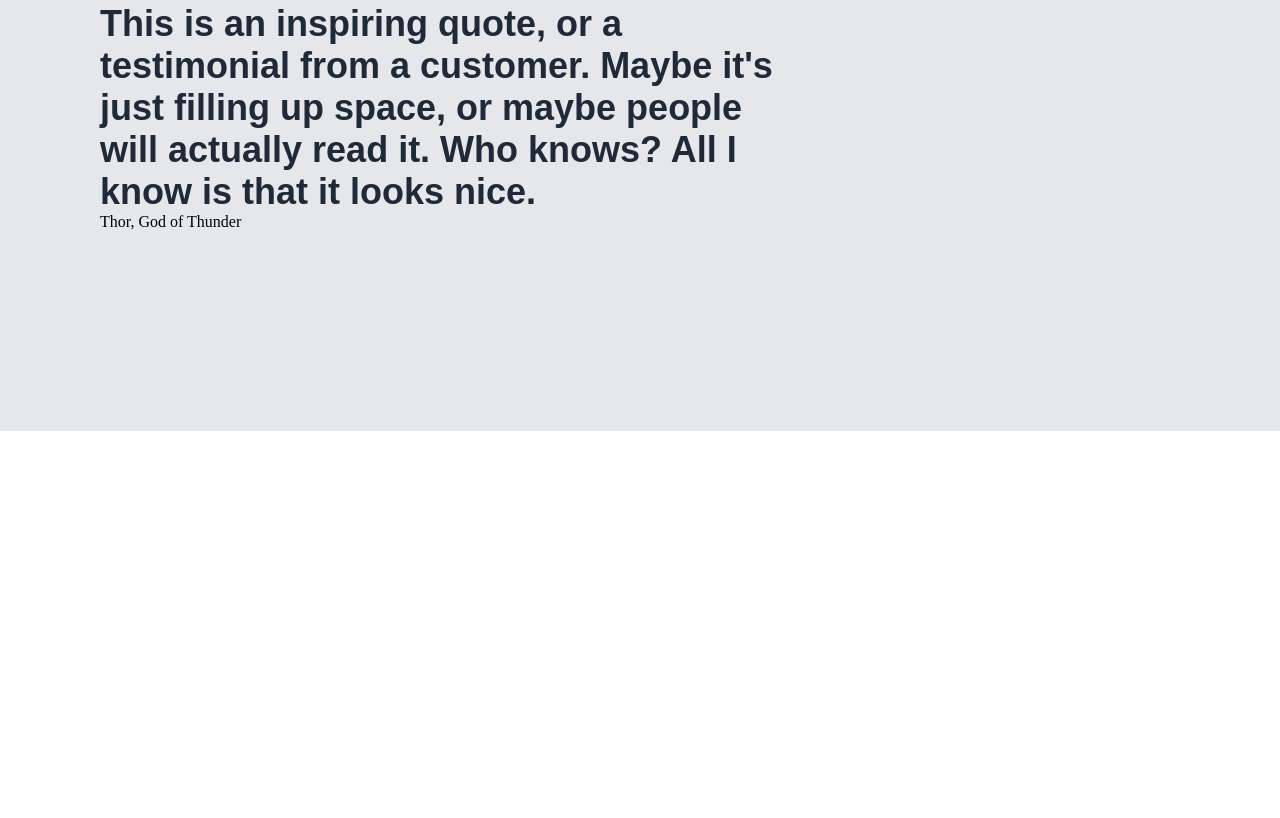
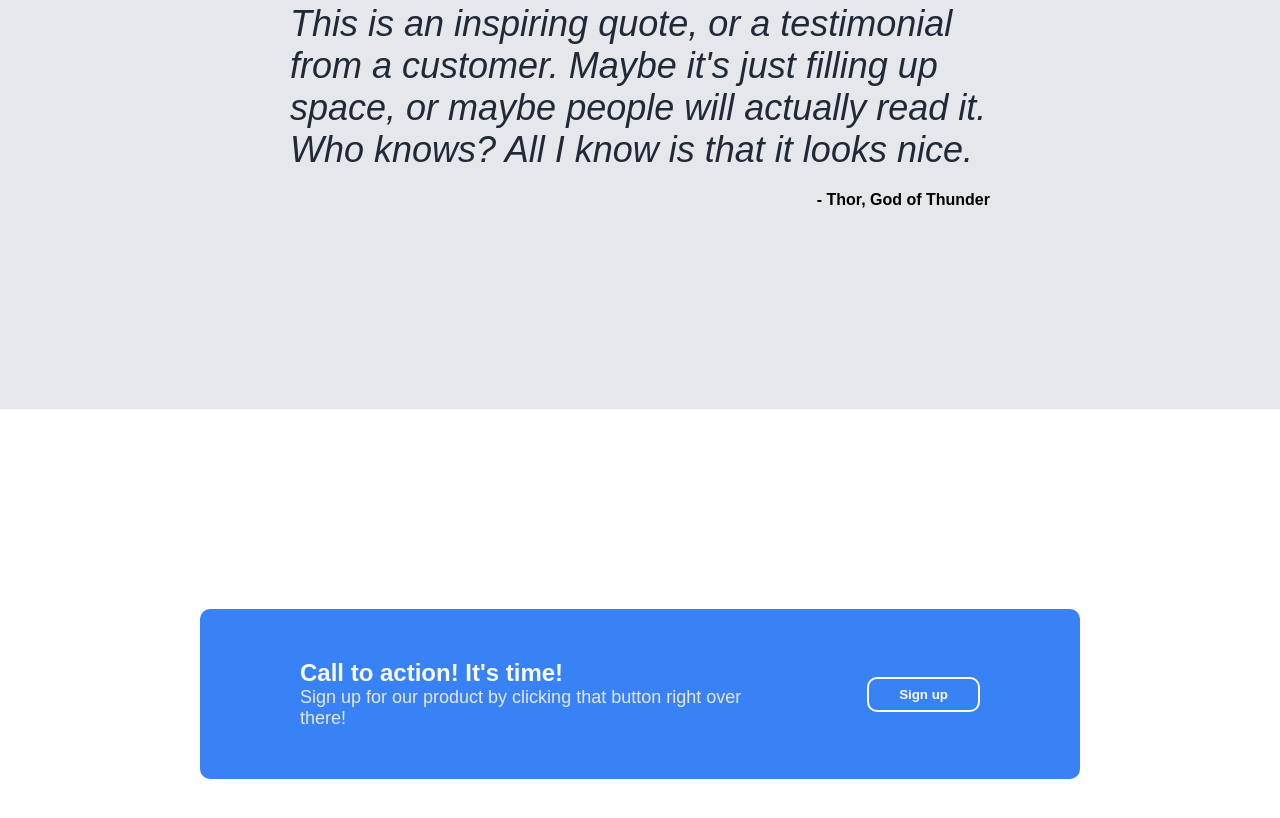
Before and after one commit to soobing91/odin-website, a plain HTML site: page index.html in a window 1280 px wide. Shown: the part 1274-2092 px from the top of the page. Before the commit the page ends 1705 px from the top, so only its background shows below. Drawn offline with Linux system fonts and the light colour scheme.

Commit message:
Modify index.html and style.css
Completed the html and css file by updating the last "call" div and
modifying the button style and action.

```diff
--- a/index.html
+++ b/index.html
@@ -21,7 +21,7 @@
                 <p class="text-main">This website is awsome</p>
                 <p class="secondary">This website has some subtext that goes here under the main title. It's a smaller font and the color is lower contrast</p>
                 <div class="buttons">
-                    <button>Sign up</button>
+                    <button><a href="#">Sign up</a></button>
                 </div>
             </div>
             <div class="right-pane">
@@ -30,7 +30,7 @@
         </div>
         <div class="content-second">
             <div class="subtitle">
-                Some randome information
+                Some randome information.
             </div>
             <div class="content-box">
                 <div class="boxes">
@@ -56,7 +56,16 @@
                 This is an inspiring quote, or a testimonial from a customer. Maybe it's just filling up space, or maybe people will actually read it. Who knows? All I know is that it looks nice.
             </div>
             <div class="quoter">
-                Thor, God of Thunder
+                - Thor, God of Thunder
+            </div>
+        </div>
+        <div class="content-last">
+            <div class="text-last">
+                <div class="text-call">Call to action! It's time!</div>
+                <div class="secondary">Sign up for our product by clicking that button right over there!</div>
+            </div>
+            <div class="buttons">
+                <button><a href="#">Sign up</a></button>
             </div>
         </div>
     </body>
--- a/style.css
+++ b/style.css
@@ -83,10 +83,18 @@ p {
 }
 
 button {
-    padding: 8px 16px;
+    padding: 8px 30px;
     background: #3882F6;
-    border-radius: 4px;
+    border-radius: 10px;
     border: 1px #3882F6;
+}
+
+.buttons {
+    display: flex;
+    flex-shrink: 0;
+}
+
+.buttons a{
     color: #F9FAF8;
     font-weight: bold;
 }
@@ -137,6 +145,7 @@ button {
     background-color: #E5E7EB;
     display: flex;
     flex-direction: column;
+    align-items: center;
 }
 
 .text-quote {
@@ -144,5 +153,36 @@ button {
     color: #1f2937;
     width: 700px;
     font-family: 'Hero Main', Arial, Helvetica, sans-serif;
-    font-weight: 800;
+    font-weight: lighter;
+    font-style: italic;
+    padding-bottom: 20px;
 }
+
+.quoter {
+    text-align: right;
+    width: 700px;
+    font-weight: bold;
+    font-family: 'Hero Main', Arial, Helvetica, sans-serif;
+}
+
+.content-last {
+    background-color: #3882f6;
+    display: flex;
+    align-items: center;
+    justify-content: center;
+    gap: 100px;
+    margin: 200px 200px;
+    border-radius: 10px;
+    padding: 50px 100px;
+}
+
+.content-last button {
+    border: 2px solid #F9FAF8;
+}
+
+.text-call {
+    font-size: 24px;
+    font-family: 'Hero Main', Arial, Helvetica, sans-serif;
+    color: #F9FAF8;
+    font-weight: bold;
+}
```
